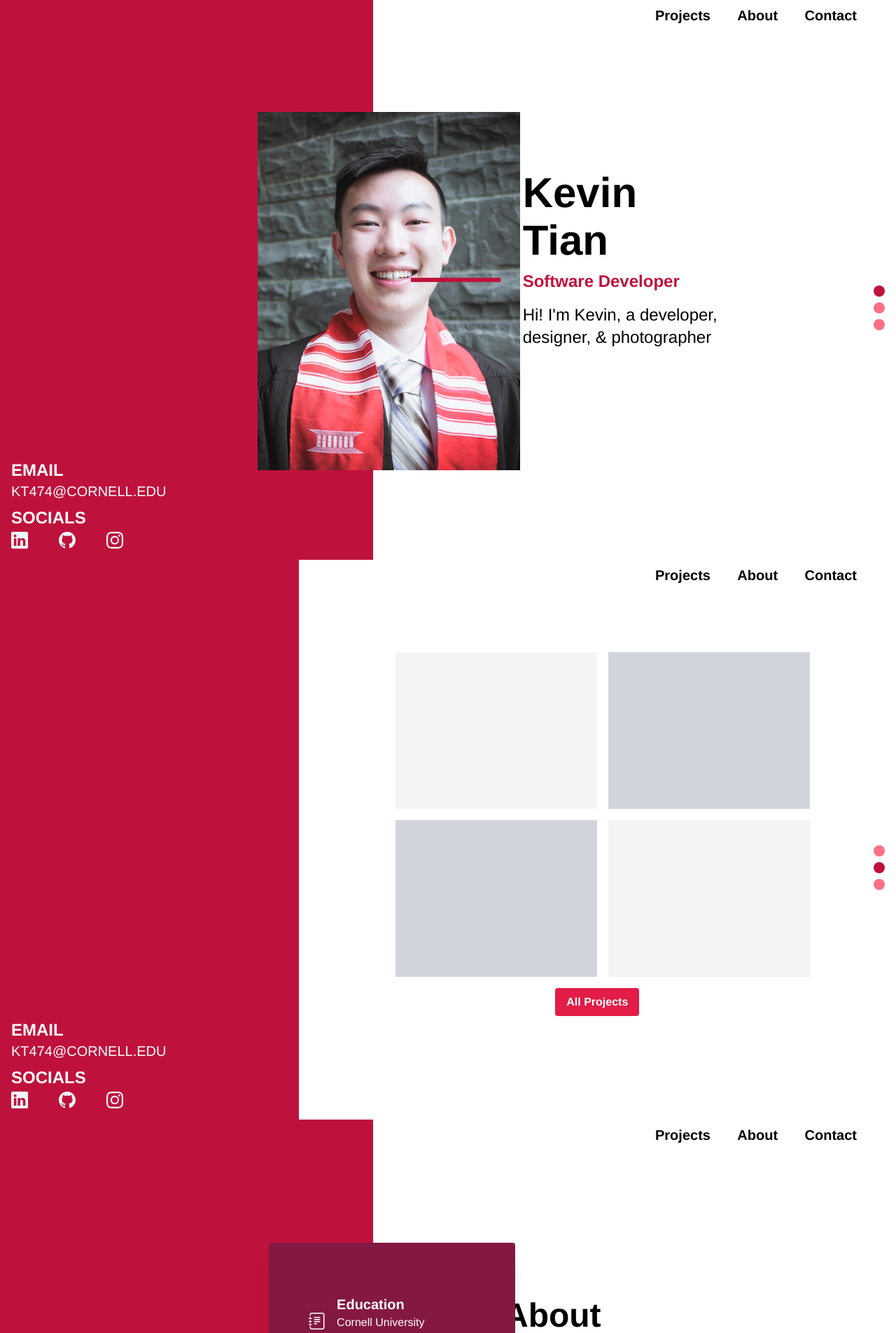
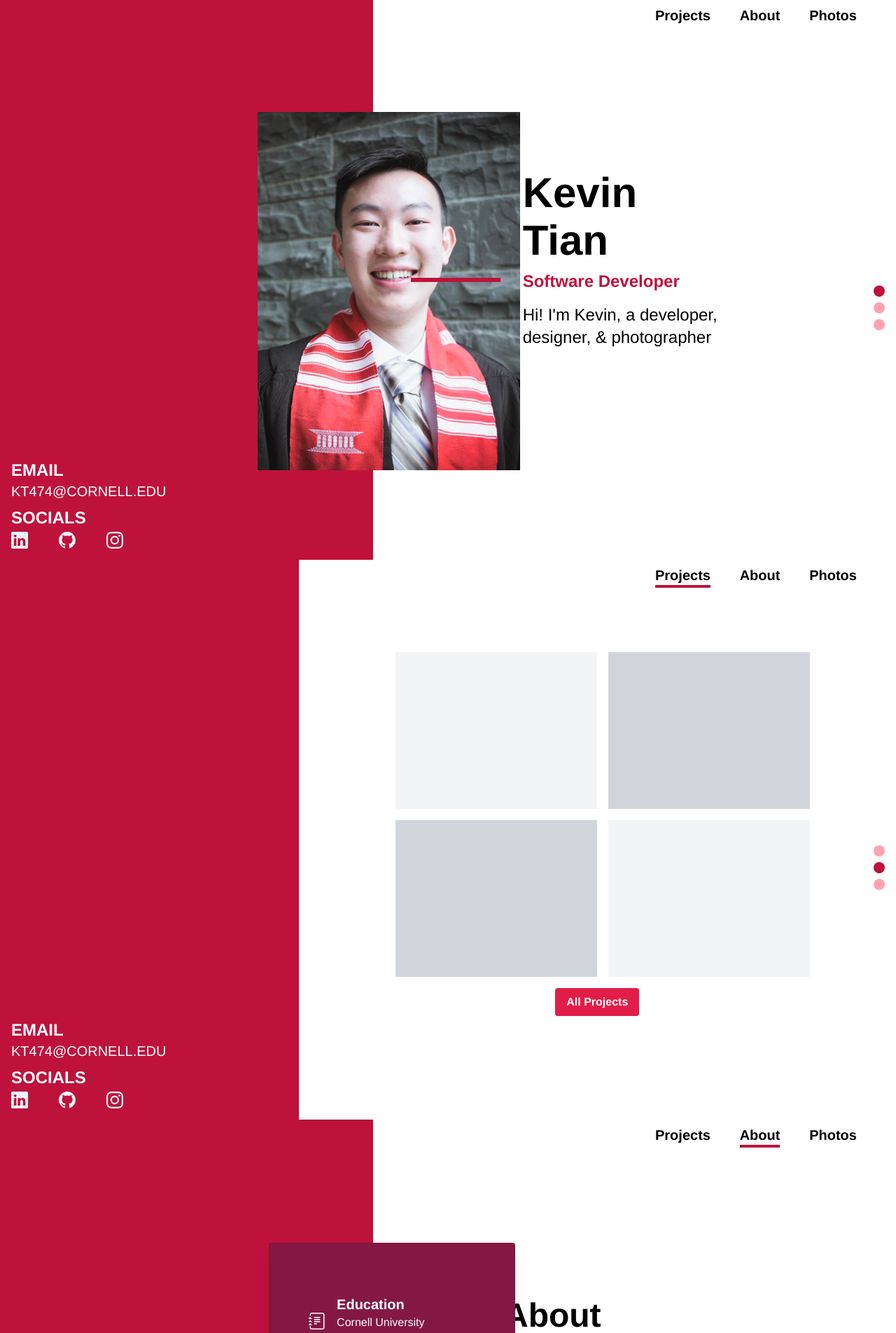
Before and after one commit to kt474/portfolio-v4, a Vue app: page / in a window 1280 px wide. Shown: the top 1905 px of the page at 70% size. Built offline with nearby package versions, Linux system fonts and the light colour scheme.

Commit message:
add props to header

```diff
--- a/src/components/About.vue
+++ b/src/components/About.vue
@@ -2,6 +2,7 @@
 import Footer from "./Footer.vue";
 import Header from "./Header.vue";
 import SideNav from "./SideNav.vue";
+const headerLinks = ["Projects", "About", "Photos"];
 const page = ["main", "projects", "current"];
 </script>
 
@@ -65,7 +66,11 @@ const page = ["main", "projects", "current"];
           enjoy hiking, taking photos, and speedcubing.
         </p>
       </div>
-      <Header class="absolute right-14 top-2" />
+      <Header
+        :pages="headerLinks"
+        parent="About"
+        class="absolute right-14 top-2"
+      />
       <SideNav :pages="page" class="absolute right-4 top-1/2" />
     </div>
   </div>
--- a/src/components/Header.vue
+++ b/src/components/Header.vue
@@ -1,10 +1,19 @@
-<script setup lang="ts"></script>
+<script setup lang="ts">
+defineProps({
+  pages: Array,
+  parent: String
+});
+</script>
 
 <template>
   <div class="flex justify-between w-72">
-    <p class="text-xl font-bold">Projects</p>
-    <p class="text-xl font-bold">About</p>
-    <p class="text-xl font-bold">Contact</p>
+    <p
+      v-for="page in pages"
+      class="text-xl font-bold"
+      :class="{ 'border-b-4 border-rose-700': page === parent }"
+    >
+      {{ page }}
+    </p>
   </div>
 </template>
 
--- a/src/components/Main.vue
+++ b/src/components/Main.vue
@@ -2,6 +2,7 @@
 import Footer from "./Footer.vue";
 import Header from "./Header.vue";
 import SideNav from "./SideNav.vue";
+const headerLinks = ["Projects", "About", "Photos"];
 const page = ["current", "projects", "about"];
 </script>
 
@@ -32,7 +33,11 @@ const page = ["current", "projects", "about"];
           </p>
         </div>
       </div>
-      <Header class="absolute right-14 top-2" />
+      <Header
+        :pages="headerLinks"
+        parent="Main"
+        class="absolute right-14 top-2"
+      />
       <SideNav :pages="page" class="absolute right-4 top-1/2" />
     </div>
   </div>
--- a/src/components/Projects.vue
+++ b/src/components/Projects.vue
@@ -2,6 +2,7 @@
 import Footer from "./Footer.vue";
 import Header from "./Header.vue";
 import SideNav from "./SideNav.vue";
+const headerLinks = ["Projects", "About", "Photos"];
 const page = ["main", "current", "about"];
 </script>
 
@@ -28,7 +29,11 @@ const page = ["main", "current", "about"];
           </button>
         </div>
       </div>
-      <Header class="absolute right-14 top-2" />
+      <Header
+        :pages="headerLinks"
+        parent="Projects"
+        class="absolute right-14 top-2"
+      />
       <SideNav :pages="page" class="absolute right-4 top-1/2" />
     </div>
   </div>
--- a/src/components/SideNav.vue
+++ b/src/components/SideNav.vue
@@ -11,7 +11,7 @@ defineProps({
       class="w-4 h-4 rounded-full my-2"
       :class="{
         'bg-rose-700': page === 'current',
-        'bg-rose-400': page !== 'current'
+        'bg-rose-300': page !== 'current'
       }"
     ></div>
   </div>
```
